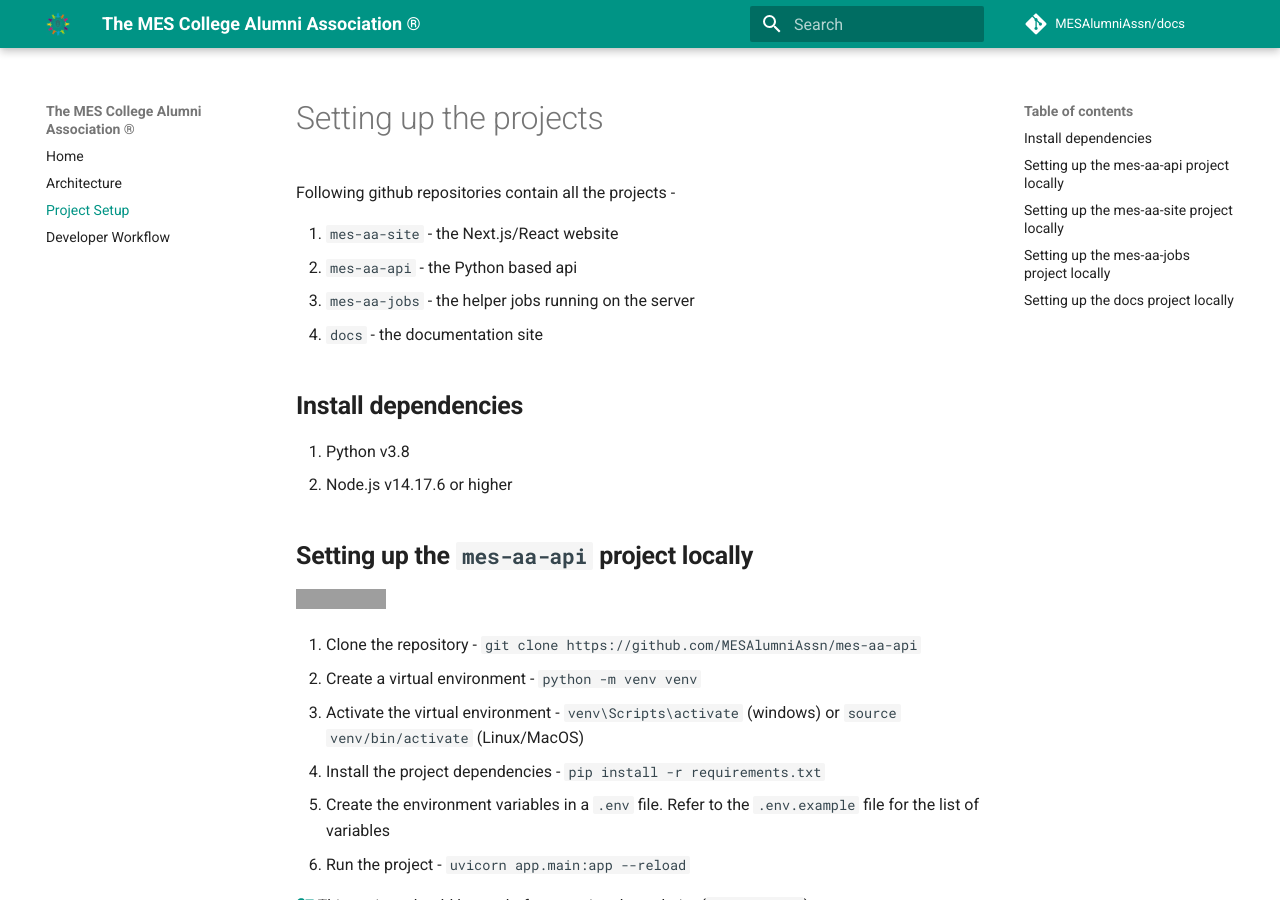
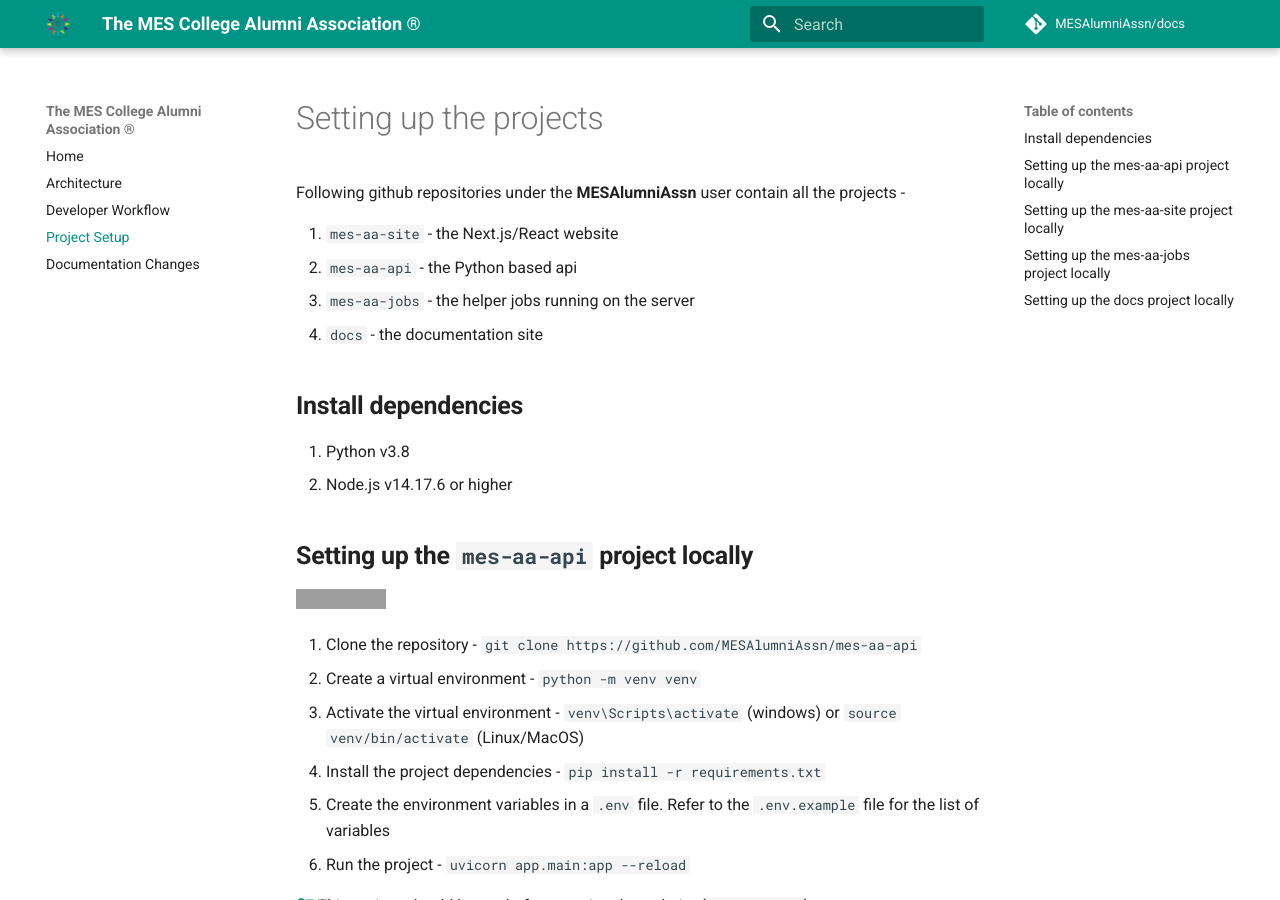
Before and after one commit to MESAlumniAssn/docs, an MkDocs documentation site: the page built from docs/setup.md, in a window 1280 px wide and 900 px high. Built offline with MkDocs 1.6.1 and Material for MkDocs 9.7.7, drawn with Linux system fonts in a browser that asks for light colours; comment, search, counter and statistics services are not loaded; grey boxes are pictures that could not be loaded.

```diff
--- a/docs/setup.md
+++ b/docs/setup.md
@@ -1,6 +1,6 @@
 # Setting up the projects
 
-Following github repositories contain all the projects -
+Following github repositories under the **MESAlumniAssn** user contain all the projects -
 
 1. `mes-aa-site` - the Next.js/React website
 2. `mes-aa-api` - the Python based api
--- a/mkdocs.yml
+++ b/mkdocs.yml
@@ -24,8 +24,9 @@ repo_name: MESAlumniAssn/docs
 nav:
   - Home: "index.md"
   - Architecture: "architecture.md"
+  - Developer Workflow: "workflow.md"
   - Project Setup: "setup.md"
-  - Developer Workflow: "workflow.md"
+  - Documentation Changes: "documentation.md"
 
 markdown_extensions:
   - pymdownx.emoji:
```
Also changed, not shown: docs/workflow.md (+46 -0 lines).
